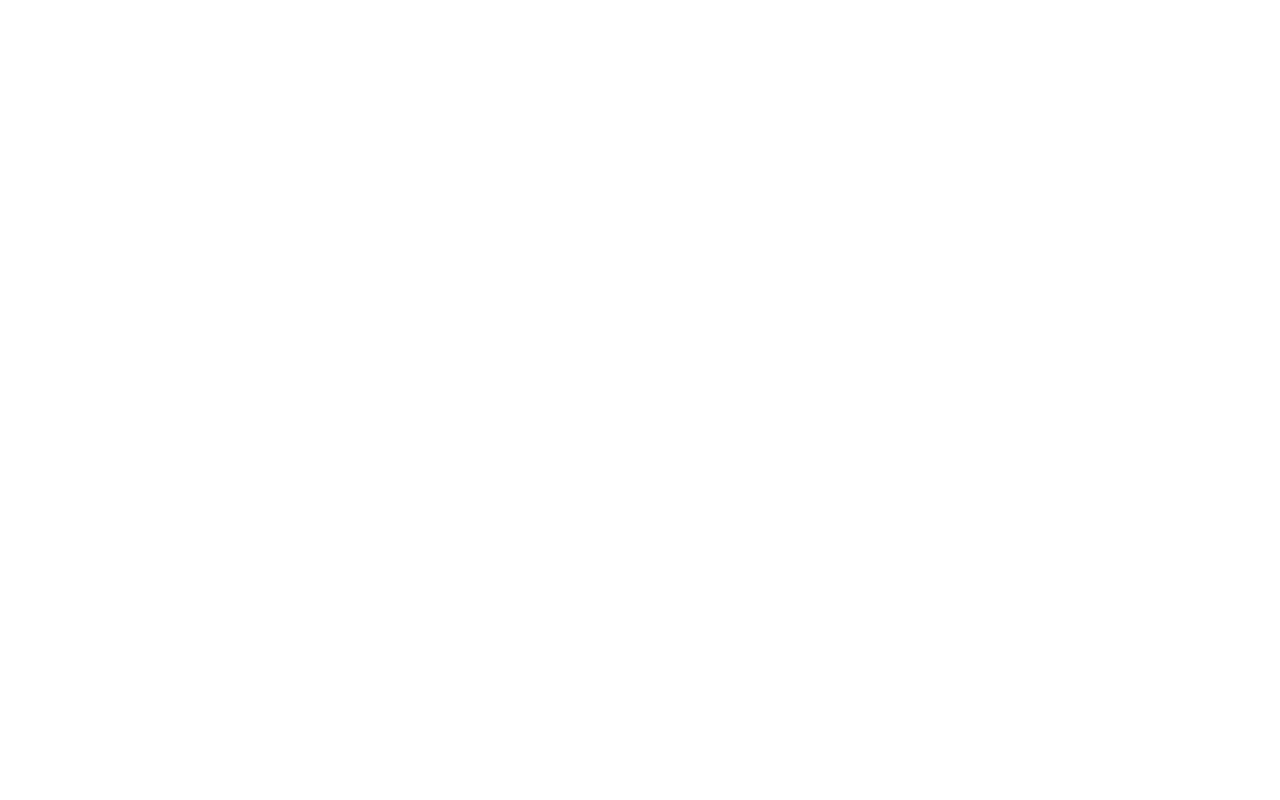
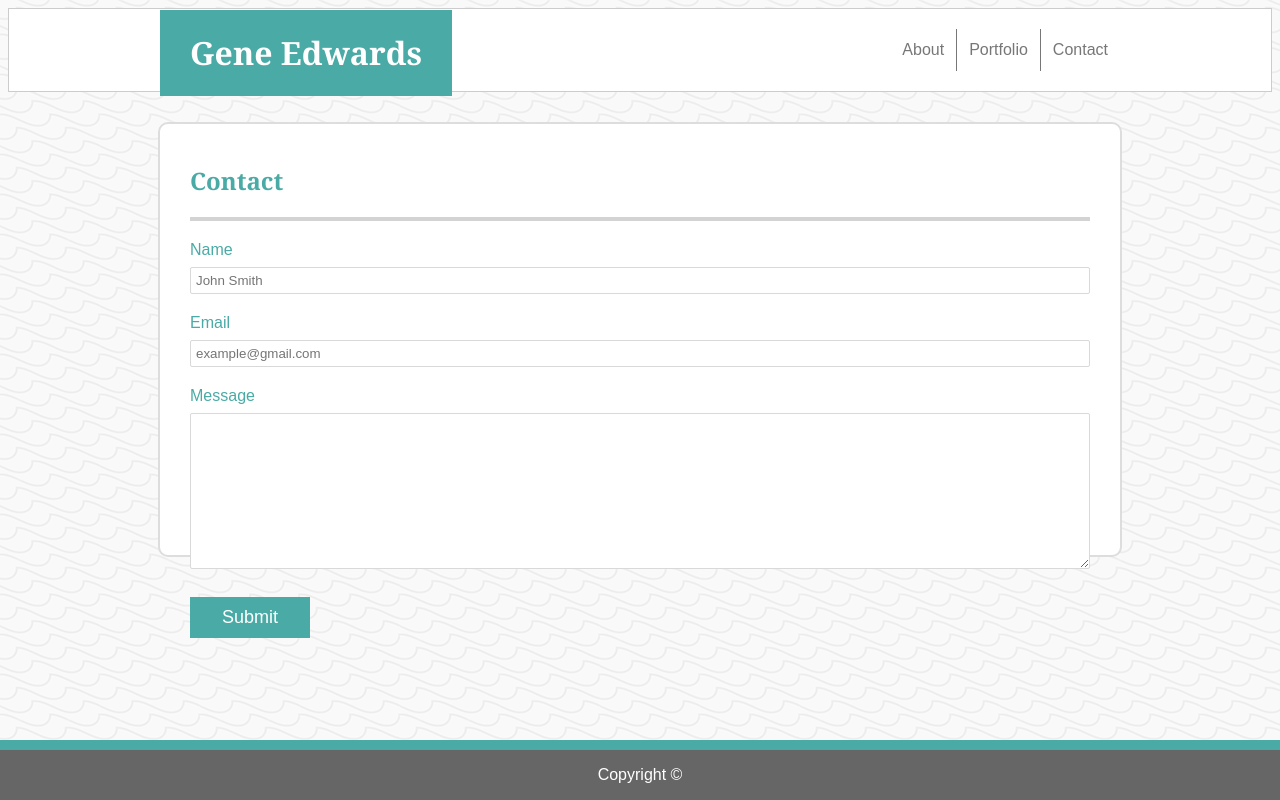
Before and after one commit to geneSaiyan/Basic-Portfolio, a plain HTML site: page contact.html in a window 1280 px wide. Drawn offline with Linux system fonts and the light colour scheme.

Commit message:
Contact page completed

```diff
--- a/assets/css/style.css
+++ b/assets/css/style.css
@@ -59,7 +59,7 @@ h1 {
   }
 
 
-#main{
+#about{
     width: 960px;
     height: 40%;
     margin: auto;
@@ -68,11 +68,20 @@ h1 {
     border-radius: 10px;
 }
 
-#main h1 {
+#contact{
+    width: 960px;
+    height: 55%;
+    margin: auto;
+    background-color: #ffffff;
+    border: 2px solid #dddddd;
+    border-radius: 10px;
+}
+
+#contact, #about h1 {
     color: #4aaaa5;
 }
 
-#about-content{
+#main-content{
     padding:20px 30px;
 }
 
@@ -91,6 +100,33 @@ h1 {
     margin:auto;
 }
 
+.contact-input{
+    width: 100%;
+    padding: 5px 5px;
+    margin: 8px 0 20px 0;
+    display: inline-block;
+  border: 1px solid #D9D9D9;
+  border-radius: 2px;
+}
+
+#contact-message{
+    width: 100%;
+    margin: 8px 0 10px 0;
+    border: 1px solid #D9D9D9;
+  border-radius: 2px;
+}
+
+#contact-submit{
+    background-color: #4aaaa5;
+    color: white;
+    font-family: Arial, Helvetica, sans-serif;
+    border: none;
+    text-align: center;
+    display: inline-block;
+    padding: 10px 32px;
+    font-size: 18px;
+}
+
 footer{
     position: fixed;
    left: 0;
@@ -102,3 +138,8 @@ footer{
    text-align: center;
    border-top: 10px solid #4aaaa5;
 }
+
+footer p{
+    position: static;
+    bottom: 0;
+}
--- a/contact.html
+++ b/contact.html
@@ -0,0 +1,47 @@
+<html>
+
+<head>
+    <title>Contact</title>
+    <link rel="stylesheet" href="assets/css/style.css">
+
+</head>
+
+<body>
+    <header>
+        <div class="nav">
+            <div class="logo">
+                <h1>Gene Edwards</h1>
+            </div>
+                <div class="nav-right">
+                        <a href="index.html" class="link-border-right">About</a>
+                        <a href="portfolio.html" class="link-border-right">Portfolio</a>
+                        <a href="contact.html">Contact</a>
+                </div>
+              </div>
+    </header>
+    <section id="contact">
+        <div id="main-content">
+            <h1>Contact</h1>
+            <hr class="divider">
+            <form action="">
+                <label for="name">Name</label><br>
+                <input type="text" class="contact-input" name="name" placeholder="John Smith">
+                <br>
+                <label for="email">Email</label><br>
+                <input type="text" class="contact-input" name="email" placeholder="example@gmail.com">
+                <br>
+                <label for="message">Message</label><br>
+                <textarea name="message" id="contact-message" rows="10"></textarea>
+                <br><br>
+                <input type="submit" value="Submit" id="contact-submit">
+              </form>
+        </div>
+    </section>
+    <footer>
+       <p>Copyright &#169;</p>
+    </footer>
+
+
+</body>
+
+</html>
```
Also changed, not shown: index.html (+3 -3 lines).
